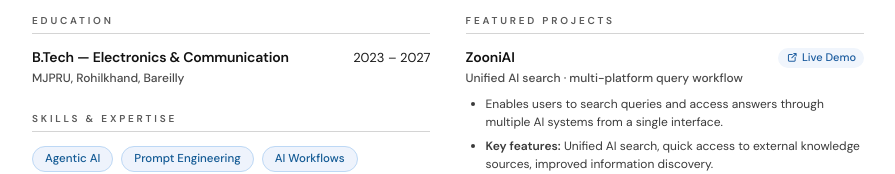
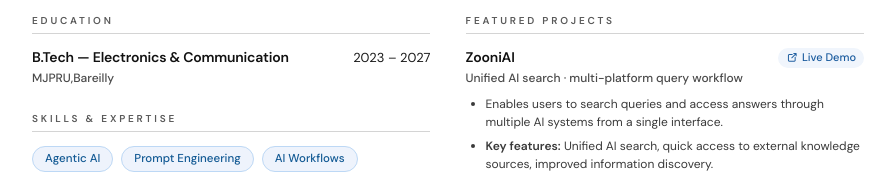
Before and after one commit to amanlakeviya/PortFolio, a plain HTML site: page index.html in a window 1280 px wide. Shown: the part 305-479 px from the top of the page, without its empty margins (192-1087 px from the left). Drawn offline with Linux system fonts and the light colour scheme.

Commit message:
Update index.html

```diff
--- a/index.html
+++ b/index.html
@@ -587,7 +587,7 @@
             <span class="entry-title">B.Tech — Electronics & Communication</span>
             <span class="entry-meta">2023 – 2027</span>
           </div>
-          <div class="entry-sub">MJPRU, Rohilkhand, Bareilly</div>
+          <div class="entry-sub">MJPRU,Bareilly</div>
 
         </div>
       </div>
```
